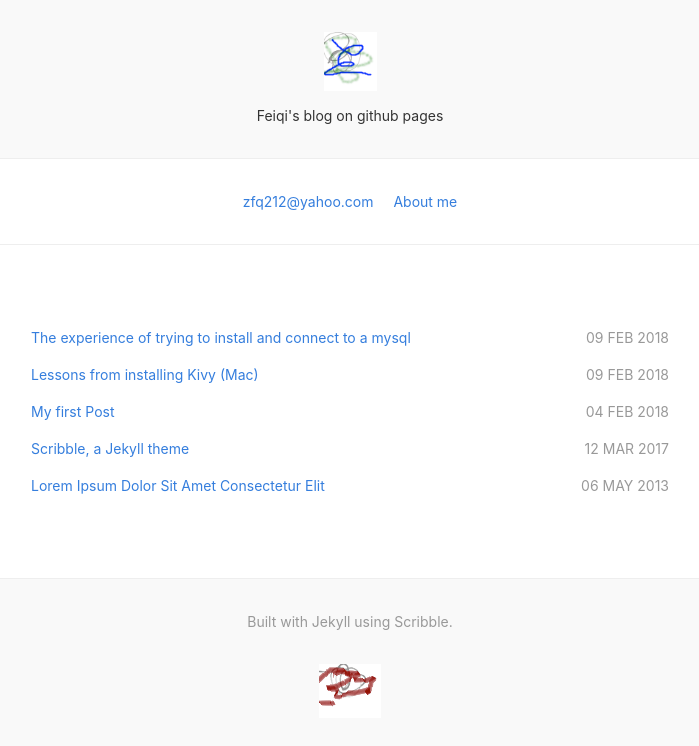
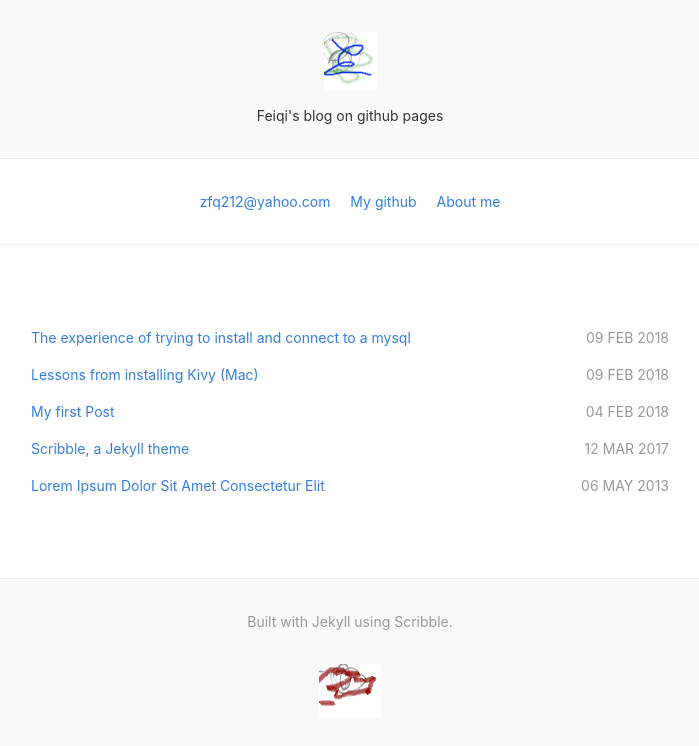
Before and after one commit to zfq212git/zfq212git.github.io, a Jekyll site: the page built from index.html, in a window 1280 px wide. Shown: the top 746 px of the page, without its empty margins (290-989 px from the left). Built offline with Jekyll 4.4.1, drawn with Linux system fonts in a browser that asks for light colours; nearby versions of some CDN libraries.

Commit message:
Update _config.yml

```diff
--- a/_config.yml
+++ b/_config.yml
@@ -11,6 +11,9 @@ links:
   - name:         zfq212@yahoo.com
     url:          #//
     external:     true
+  - name:         My github
+    url:          https://github.com/zfq212git
+    external:     true
   - name:         About me
     url:          https://www.linkedin.com/in/feiqizhang
     external:     true
```
